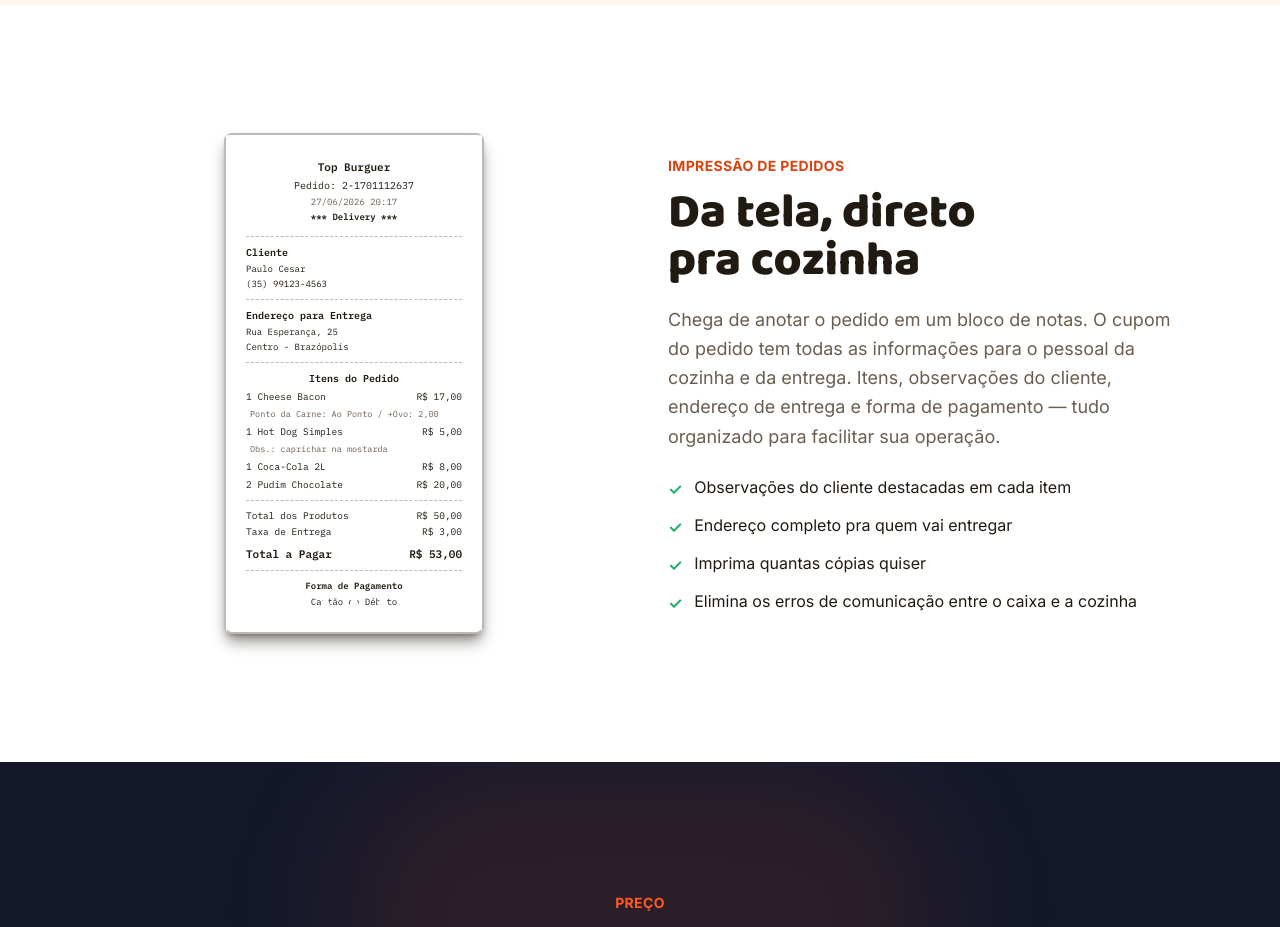
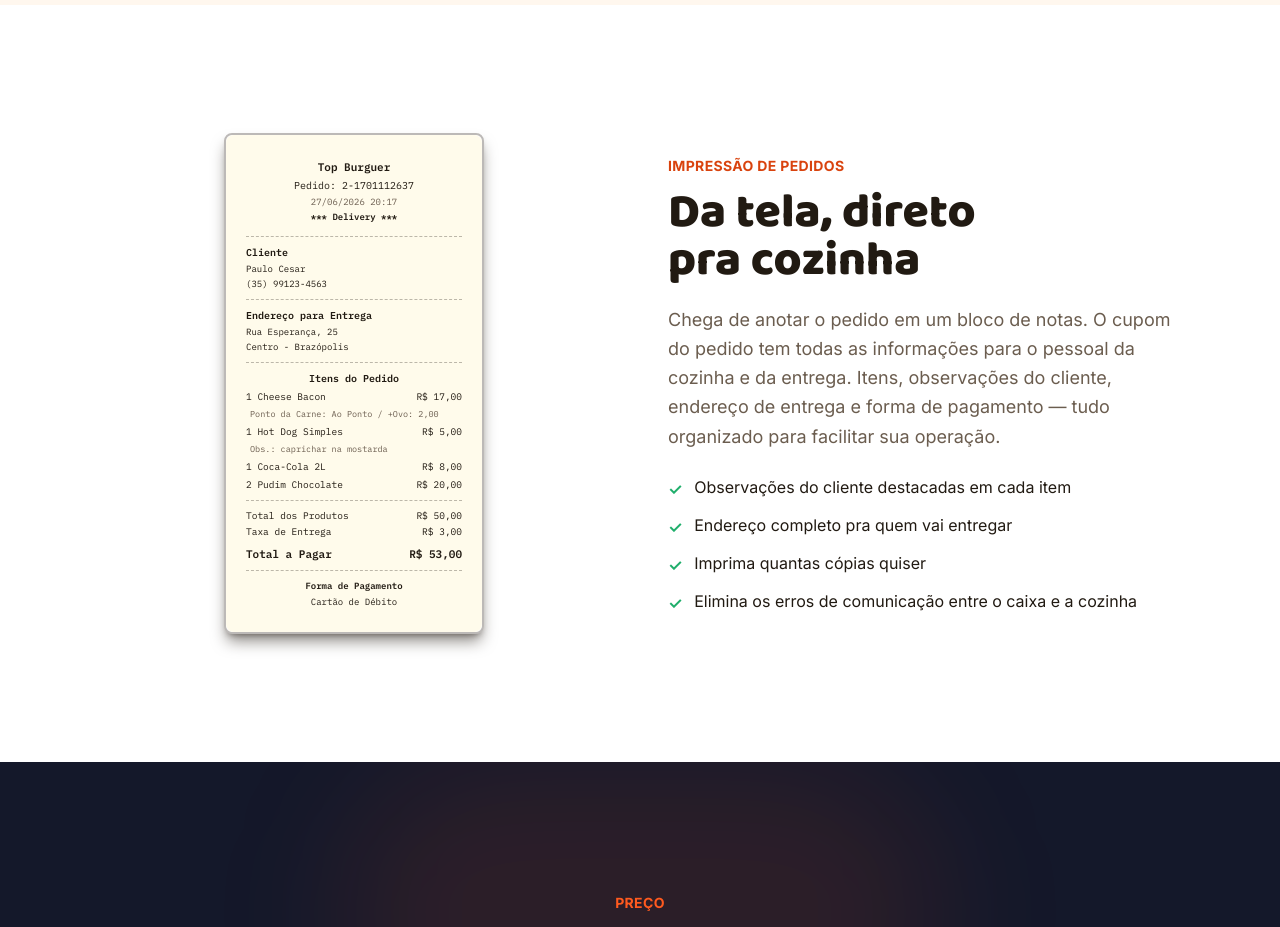
Before and after one commit to jccintr/delivroo-landing-page, a React (Vite) app: page / in a window 1280 px wide. Shown: the part 4400-5327 px from the top of the page. Built offline with nearby package versions, Linux system fonts and the light colour scheme.

Commit message:
alterado cupom de venda

```diff
--- a/src/components/ReceiptTicket.jsx
+++ b/src/components/ReceiptTicket.jsx
@@ -11,10 +11,7 @@
 export default function ReceiptTicket({ className = "" }) {
   return (
     <div className={`relative w-[260px] ${className}`}>
-      <div
-        className="bg-white shadow-2xl shadow-ink/25 px-5 pt-6 pb-6 font-mono text-ink relative"
-        style={{ clipPath: zigzagClipPath(18) }}
-      >
+      <div className="bg-amber-50 rounded-lg px-5 pt-6 pb-6 font-mono text-ink relative">
         <div className="text-center space-y-0.5 mb-3">
           <p className="text-[11px] font-bold">Top Burguer</p>
           <p className="text-[10px]">Pedido: 2-1701112637</p>
--- a/src/sections/PrintSignature.jsx
+++ b/src/sections/PrintSignature.jsx
@@ -6,8 +6,7 @@
       <div className="max-w-6xl mx-auto px-5 sm:px-8 grid lg:grid-cols-2 gap-14 items-center">
         <div className="order-2 lg:order-1 flex justify-center">
           <div className="relative">
-
-            <ReceiptTicket className="relative z-10 border-2 border-ink/30 rounded-lg shadow-lg shadow-ink/50" />
+            <ReceiptTicket className="relative z-10  border-2 border-ink/30 rounded-lg shadow-lg shadow-ink/50" />
           </div>
         </div>
         <div className="order-1 lg:order-2">
```
